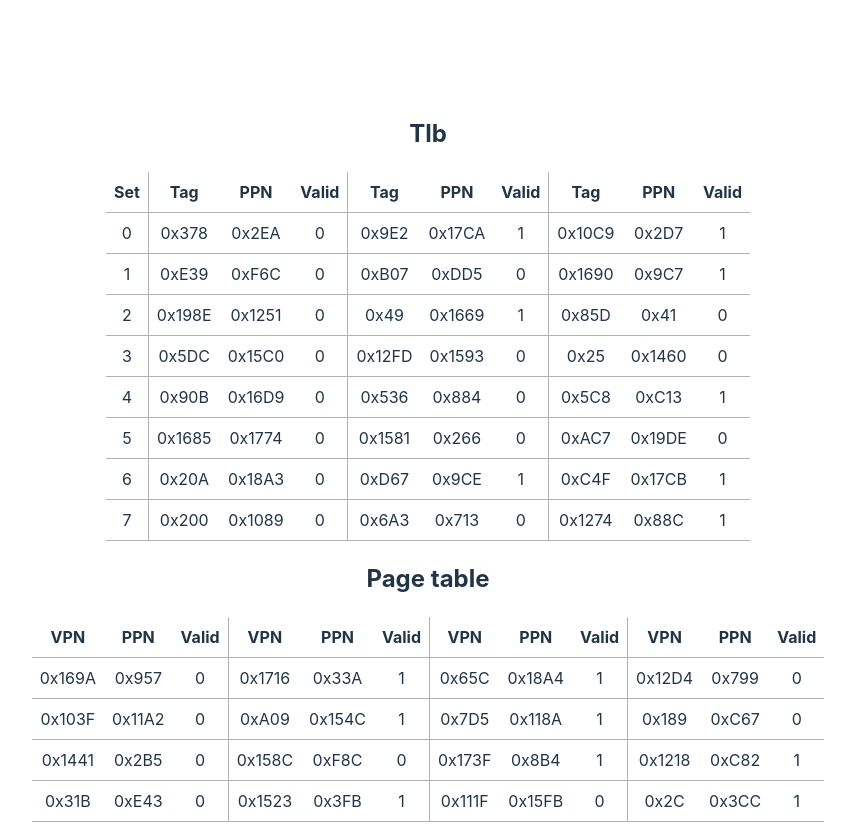
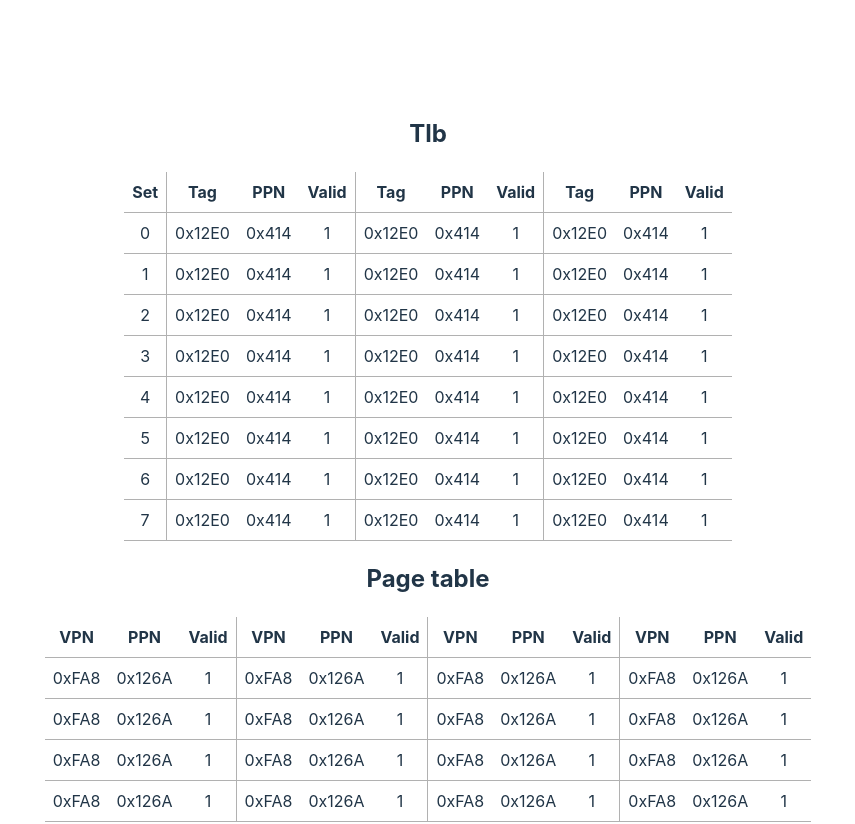
Before and after one commit to MahmoodSeoud/VMAT, a React (Vite) app: page / in a window 1280 px wide. Shown: the top 824 px of the page, without its empty margins (212-1067 px from the left). Built offline with nearby package versions, Linux system fonts and the light colour scheme.

Commit message:
Generic function to create table

```diff
--- a/src/App.tsx
+++ b/src/App.tsx
@@ -94,63 +94,72 @@ function createRandomNumber(a: number, b: number) {
 }
 
 // Function to create a TLB entry
-function createTLBEntry(
-  tag: number = createRandomNumber(0, 6666),
-  ppn: number = createRandomNumber(0, 6666),
-  valid: Bit = Math.floor(Math.random() * 2) as Bit
-): tlb_entry {
-  return {
-    tag: tag,
-    ppn: ppn,
-    valid: valid
+function createTableEntry<TObj extends tlb_entry | page_table_entry>(entry: TObj): TObj {
+
+  const ppn: number = createRandomNumber(0, 6666);
+  const valid: Bit = Math.floor(Math.random() * 2) as Bit;
+  const tag: number = createRandomNumber(0, 6666);
+  const vpn: number = createRandomNumber(0, 6666);
+
+  for (const key in entry) {
+    switch (key) {
+      case 'vpn':
+        entry[key as keyof TObj] = vpn as TObj[Extract<keyof TObj, number>];
+        break;
+      case 'ppn':
+        entry[key as keyof TObj] = ppn as TObj[Extract<keyof TObj, number>];
+        break;
+      case 'tag':
+        entry[key as keyof TObj] = tag as TObj[Extract<keyof TObj, number>];
+        break;
+      case 'valid':
+        entry[key as keyof TObj] = valid as TObj[Extract<keyof TObj, Bit>];
+        break;
+      default:
+        break;
+    }
   }
+
+  return entry
 }
 
-// Function to create a TLB table
-function createTLBEntries(numOfWays: number, numOfSets: number): tlb_entry[][] {
-  const entries: tlb_entry[][] = [];
+// Function to create a geniric table of entries of type tlb_entry or page_table_entry
+function createTableEntries<TObj extends tlb_entry | page_table_entry>(
+  numOfWays: number,
+  numOfSets: number,
+  tableEntry: TObj
+): TObj[][] {
+  const entries: TObj[][] = [];
 
   for (let i = 0; i < numOfSets; i++) {
-    const array: tlb_entry[] = [];
+    const array: TObj[] = [];
 
     for (let j = 0; j < numOfWays; j++) {
-      array.push(createTLBEntry());
+      array.push(tableEntry);
     }
     entries.push(array);
   }
   return entries;
 }
 
-// Function to create a page table
-function createPageTable(pageTableSize: number, pageSize: number): page_table_entry[][] {
-  const entries: page_table_entry[][] = [];
-
-  for (let i = 0; i < pageTableSize; i++) {
-    const array: page_table_entry[] = [];
-
-    for (let j = 0; j < pageSize; j++) {
-      array.push({
-        vpn: createRandomNumber(0, 6666),
-        ppn: createRandomNumber(0, 6666),
-        valid: Math.floor(Math.random() * 2) as Bit
-      });
-    }
-
-    entries.push(array);
-  }
-
-  return entries;
-}
-
-
-const generatedVirtualAddress = createRandomNumberWith(virtualAddressBitWidth)
+const generatedVirtualAddress = createRandomNumberWith(virtualAddressBitWidth);
 
 // TLB  table information
 const NumTlbEntries: number = TLBSets * TLBWays;
-const TLB_TABLE: tlb_entry[][] = createTLBEntries(TLBWays, TLBSets);
+//const TLB_TABLE: tlb_entry[][] = createTLBEntries(TLBWays, TLBSets);
+const TLB_TABLE: tlb_entry[][] = createTableEntries<tlb_entry>(
+  TLBWays,
+  TLBSets,
+  createTableEntry<tlb_entry>({ tag: 0, ppn: 0, valid: 0 })
+);
+
 
 // Page table information
-const PAGE_TABLE: page_table_entry[][] = createPageTable(PageTableSize, pageSize)
+const PAGE_TABLE: page_table_entry[][] = createTableEntries<page_table_entry>(
+  PageTableSize,
+  pageSize,
+  createTableEntry<page_table_entry>({ vpn: 0, ppn: 0, valid: 0 })
+);
 
 
 
```
